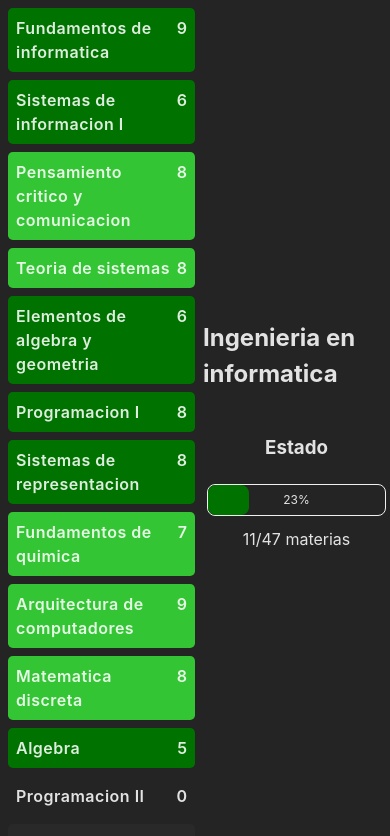
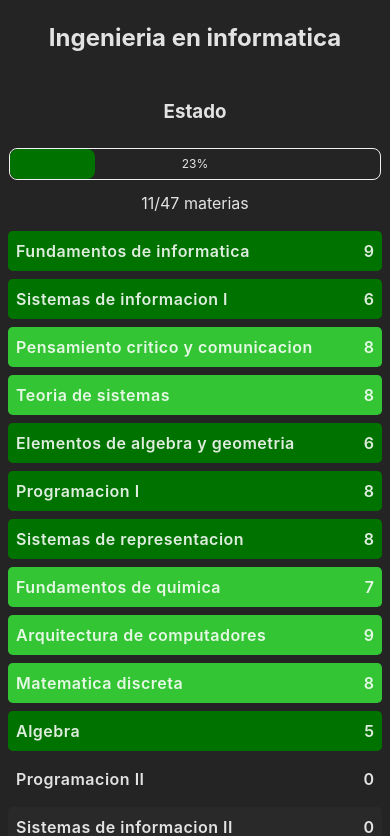
Before and after one commit to enzocazenave/university-degree-status, a React (Vite) app: page / in a window 390 px wide. Shown: the top 836 px of the page. Built offline with nearby package versions, Linux system fonts and the light colour scheme.

Commit message:
Little responsive change in global.css

```diff
--- a/src/styles/global.css
+++ b/src/styles/global.css
@@ -23,3 +23,9 @@ body {
 	padding: 0;
 	box-sizing: border-box;
 }
+
+@media (width < 680px) {
+	.main {
+		flex-direction: column-reverse;
+	}
+}
```
